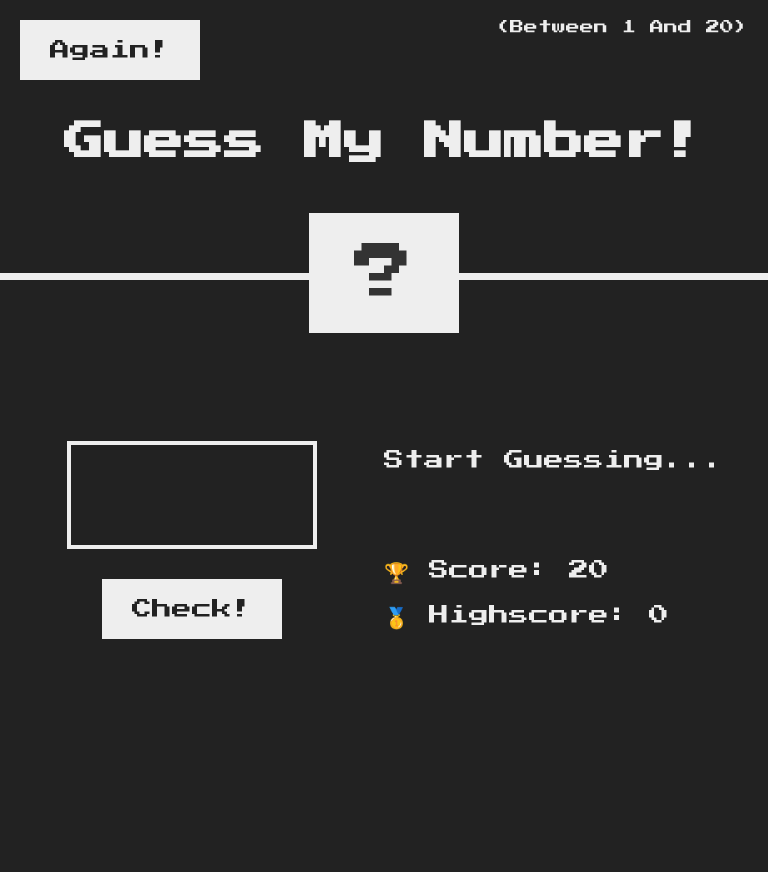
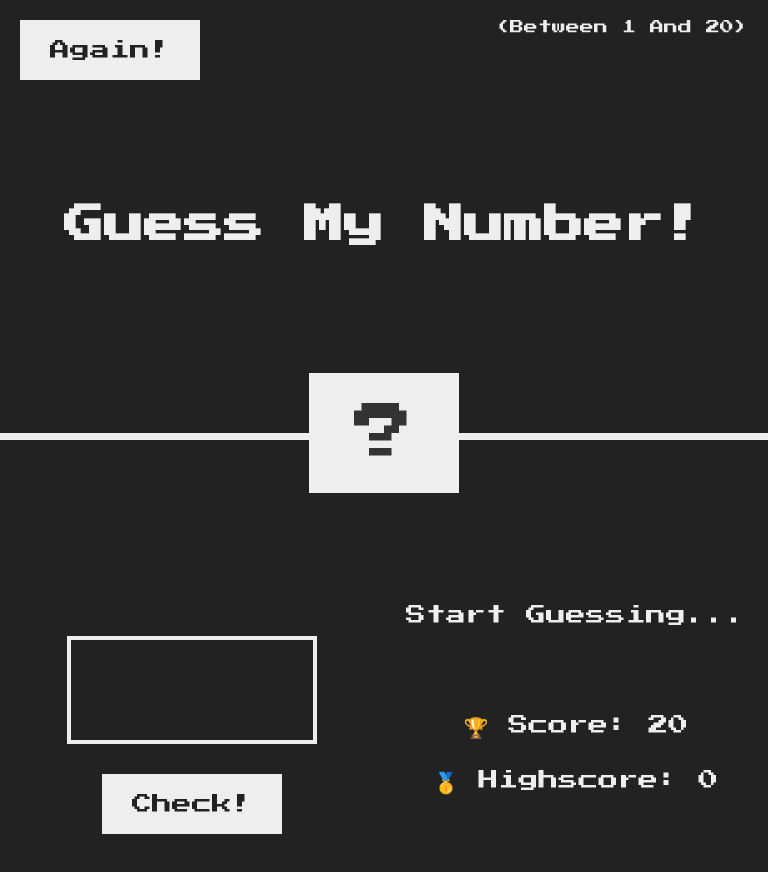
Before and after one commit to PaulAyushmaan/Guess-my-number-game, a plain HTML site: page index.html in a window 768 px wide. Before the commit the page ends 800 px from the top, so only its background shows below. Drawn offline with Linux system fonts and the light colour scheme.

Commit message:
Update style.css

```diff
--- a/style.css
+++ b/style.css
@@ -25,28 +25,56 @@ header {
   border-bottom: 7px solid #eee;
   text-transform: capitalize;
 }
-
+@media screen and (max-width: 768px) {
+  header {
+    height: 55vh;
+  }
+}
 main {
+  height: 65vh;
+  color: #eee;
+  /* margin-top: 100px; */
+  text-transform: capitalize;
+}
+@media screen and (min-width: 768px) {
+  main {
+    display: flex;
+    align-items: center;
+    justify-content: space-around;
+  }
+}
+/* main {
   height: 65vh;
   color: #eee;
   display: flex;
   align-items: center;
   justify-content: space-around;
   text-transform: capitalize;
-}
+} */
 
 .left {
   width: 52rem;
   display: flex;
   flex-direction: column;
   align-items: center;
+  /* padding: 30px; */
 }
-
+@media screen and (max-width: 768px) {
+  .left {
+    margin-top: 13rem;
+    margin-bottom: 6rem;
+  }
+}
 .right {
   width: 52rem;
   font-size: 2rem;
+  /* text-align: center; */
 }
-
+@media screen and (max-width: 768px) {
+  .right {
+    text-align: center;
+  }
+}
 /* ELEMENTS STYLE  */
 
 h1 {
@@ -58,7 +86,13 @@ h1 {
   left: 50%;
   transform: translate(-50%, -50%);
 }
-
+@media screen and (max-width: 768px) {
+  h1 {
+    display: block;
+    padding-top: 16rem;
+    padding-bottom: 16rem;
+  }
+}
 .number {
   background: #eee;
   color: #333;
@@ -115,10 +149,20 @@ h1 {
 }
 
 .message {
-  margin-bottom: 8rem;
-  height: 3rem;
+  margin-bottom: 3rem;
+  height: 4rem;
 }
-
+@media screen and (min-width: 768px) {
+  .message {
+    margin-bottom: 8rem;
+    height: 3rem;
+  }
+}
 .label-score {
   margin-bottom: 2rem;
 }
+@media screen and (max-width: 768px) {
+  .label-score {
+    margin-bottom: 3rem;
+  }
+}
```
